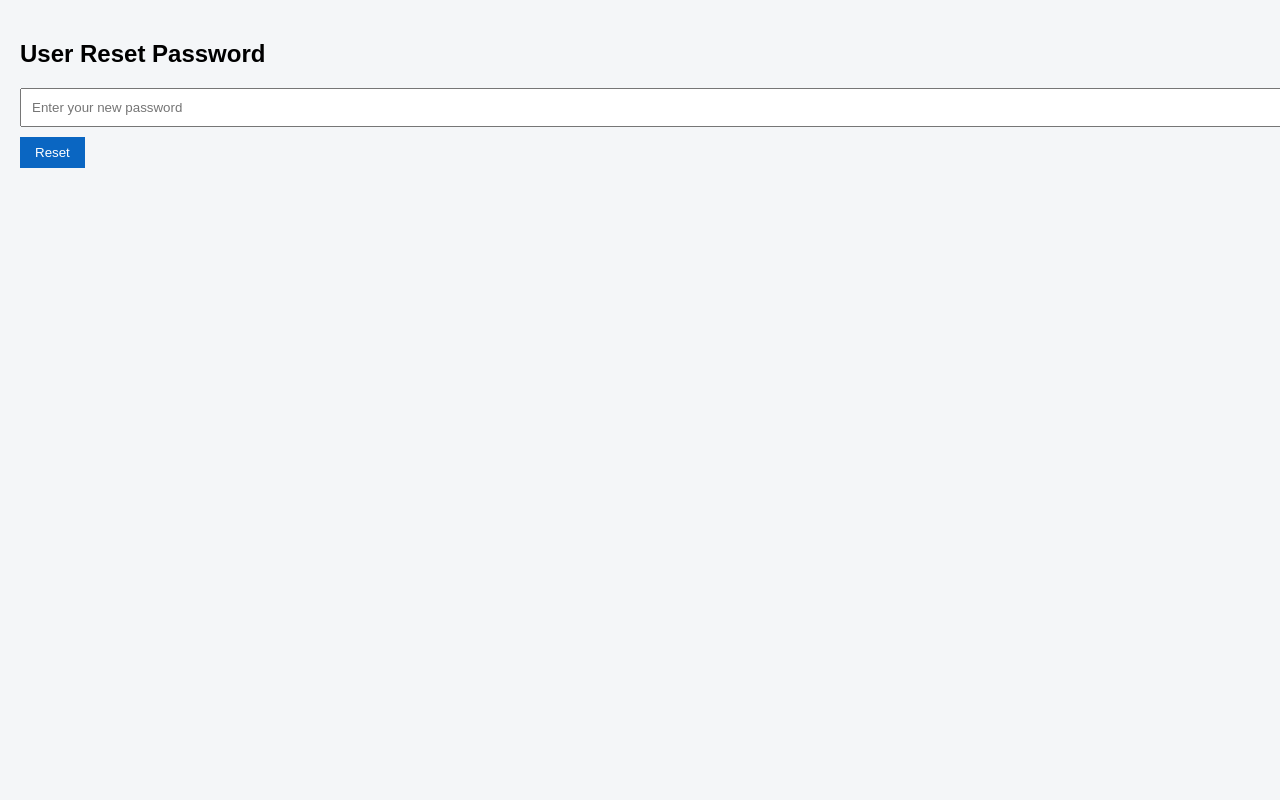
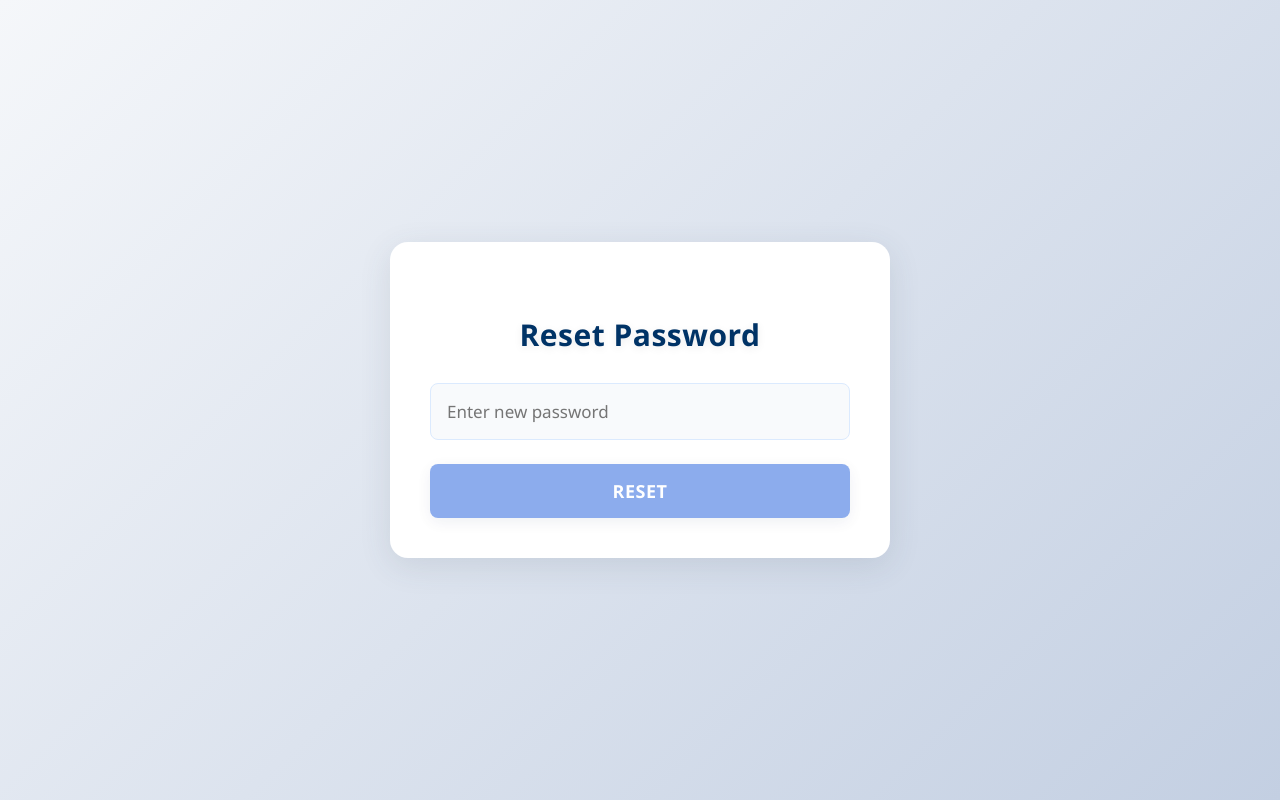
Before and after one commit to Vaibhavgoriya/Job_Portal_MERN_Full, a React (Create React App) app in the folder client/: page /user/reset-password in a window 1280 px wide. Built offline with nearby package versions, Linux system fonts and the light colour scheme.

Commit message:
pela hatu aetlu complete

```diff
--- a/client/src/pages/admin/AddJob.js
+++ b/client/src/pages/admin/AddJob.js
@@ -128,9 +128,14 @@ export default function AddJob({ onAdded }) {
   const submit = async () => {
     try {
       const token = localStorage.getItem("token");
-
+      // Always save technology as array, experience as string
+      const jobData = {
+        ...job,
+        technology: typeof job.technology === "string" ? job.technology.split(",").map(t => t.trim()).filter(Boolean) : [],
+        experience: String(job.experience || "")
+      };
       if (editingId) {
-        const res = await API.put(`/admin/jobs/${editingId}`, job, {
+        const res = await API.put(`/admin/jobs/${editingId}`, jobData, {
           headers: { Authorization: `Bearer ${token}` },
         });
         setEditingId(null);
@@ -140,7 +145,7 @@ export default function AddJob({ onAdded }) {
         setToast("");
         setTimeout(() => setShowEditPopup(false), 2200);
       } else {
-        const res = await API.post("/admin/jobs", job, {
+        const res = await API.post("/admin/jobs", jobData, {
           headers: { Authorization: `Bearer ${token}` },
         });
         onAdded?.(res.data);
@@ -148,7 +153,6 @@ export default function AddJob({ onAdded }) {
         setShowEditPopup(true);
         setTimeout(() => setShowEditPopup(false), 2200);
       }
-
       setJob({
         title: "",
         company: "",
@@ -172,7 +176,7 @@ export default function AddJob({ onAdded }) {
       location: j.location,
       salary: j.salary,
       description: j.description,
-      technology: j.technology || "",
+      technology: Array.isArray(j.technology) ? j.technology.join(", ") : (j.technology || ""),
       experience: j.experience || "",
     });
   };
@@ -303,7 +307,12 @@ export default function AddJob({ onAdded }) {
               <div style={{ fontSize: 12, color: "#555" }}>
                 {j.location} • {j.salary || "Not specified"}
               </div>
-              {/* ...removed Technology and Experience display... */}
+              <div style={{ fontSize: 12, color: "#555" }}>
+                <b>Technology:</b> {Array.isArray(j.technology) ? j.technology.join(", ") : j.technology || "-"}
+              </div>
+              <div style={{ fontSize: 12, color: "#555" }}>
+                <b>Experience:</b> {j.experience || "-"}
+              </div>
             </div>
             {/* ✅ Edit & Delete side by side */}
             <div
--- a/client/src/pages/admin/AdminOtpVerify.js
+++ b/client/src/pages/admin/AdminOtpVerify.js
@@ -50,14 +50,14 @@ function AdminOtpVerify() {
     <div style={{ minHeight: '100vh', background: '#f7fafd', display: 'flex', justifyContent: 'center', alignItems: 'center' }}>
       <div style={{ background: '#fff', borderRadius: 14, boxShadow: '0 2px 16px rgba(0,0,0,0.06)', width: 370, maxWidth: '95vw', padding: '32px 28px', display: 'flex', flexDirection: 'column', alignItems: 'center' }}>
         <h2 style={{ color: '#003366', fontWeight: 900, fontSize: 30, marginBottom: 18, letterSpacing: 0.5, textAlign: 'center', textShadow: '0 2px 8px rgba(0,0,0,0.08)' }}>Verify OTP</h2>
-        <form onSubmit={handleVerify} style={{ width: '100%' }}>
+        <form onSubmit={handleVerify} style={{ width: '100%', display: 'flex', flexDirection: 'column', alignItems: 'center' }}>
           <input
             type="text"
             placeholder="Enter OTP"
             value={otp}
             onChange={e => setOtp(e.target.value)}
             required
-            style={{ width: '100%', padding: '12px', marginBottom: 18, border: '1px solid #e0e0e0', borderRadius: 7, fontSize: 15, background: '#f9fafb', outline: 'none', textAlign: 'center', letterSpacing: 4 }}
+            style={{ width: '60%', minWidth: 120, maxWidth: 220, padding: '12px', marginBottom: 18, border: '1px solid #e0e0e0', borderRadius: 7, fontSize: 15, background: '#f9fafb', outline: 'none', textAlign: 'center', letterSpacing: 4, display: 'block', marginLeft: 'auto', marginRight: 'auto' }}
           />
           <button
             type="submit"
--- a/client/src/pages/user/UserForgotPassword.js
+++ b/client/src/pages/user/UserForgotPassword.js
@@ -1,3 +1,4 @@
+
 import { useState } from "react";
 import axios from "../../api/axios";
 import { useNavigate } from "react-router-dom";
@@ -9,26 +10,32 @@ const UserForgotPassword = () => {
   const sendOtp = async () => {
     try {
       await axios.post("/users/forgot-password", { email });
-      alert("OTP sent to user email");
+      alert("OTP sent to your email");
       navigate("/user/verify-otp", { state: { email } });
     } catch (err) {
-      alert(err.response?.data?.message || "Error");
+      alert(err.response?.data?.message || "Something went wrong");
     }
   };
 
   return (
-    <div style={{ padding: 20 }}>
-      <h2>User Forgot Password</h2>
+    <div style={{ minHeight: '100vh', background: '#f7fafd', display: 'flex', justifyContent: 'center', alignItems: 'center' }}>
+      <div style={{ background: '#fff', borderRadius: 14, boxShadow: '0 2px 16px rgba(0,0,0,0.06)', width: 370, maxWidth: '95vw', padding: '32px 28px', display: 'flex', flexDirection: 'column', alignItems: 'center' }}>
+        <h2 style={{ color: '#003366', fontWeight: 900, fontSize: 30, marginBottom: 18, letterSpacing: 0.5, textAlign: 'center', textShadow: '0 2px 8px rgba(0,0,0,0.08)' }}>Forgot Password?</h2>
         <input
           type="email"
-        placeholder="Enter your user email"
+          placeholder="Enter your email"
           value={email}
-        onChange={(e) => setEmail(e.target.value)}
-        style={{ width: "100%", padding: 10, marginBottom: 10 }}
+          onChange={e => setEmail(e.target.value)}
+          style={{ width: '100%', padding: '12px', marginBottom: 18, border: '1px solid #e0e0e0', borderRadius: 7, fontSize: 15, background: '#f9fafb', outline: 'none' }}
         />
-      <button onClick={sendOtp} disabled={!email}>
+        <button
+          onClick={sendOtp}
+          disabled={!email}
+          style={{ width: '100%', padding: '15px', background: !email ? '#5c8ae6' : 'linear-gradient(90deg, #003366 0%, #0052cc 100%)', color: '#fff', border: 'none', borderRadius: 8, fontWeight: 900, fontSize: 18, letterSpacing: 0.5, cursor: !email ? 'not-allowed' : 'pointer', opacity: !email ? 0.7 : 1, boxShadow: '0 4px 16px rgba(0, 51, 102, 0.10)', textTransform: 'uppercase' }}
+        >
           Send OTP
         </button>
+      </div>
     </div>
   );
 };
--- a/client/src/pages/user/UserResetPassword.js
+++ b/client/src/pages/user/UserResetPassword.js
@@ -1,3 +1,4 @@
+
 import { useState } from "react";
 import axios from "../../api/axios";
 import { useLocation, useNavigate } from "react-router-dom";
@@ -14,7 +15,7 @@ const UserResetPassword = () => {
         email,
         newPassword: password,
       });
-      alert("User password updated");
+      alert("Password updated successfully");
       navigate("/user/login");
     } catch (err) {
       alert(err.response?.data?.message || "Failed to reset password");
@@ -22,18 +23,73 @@ const UserResetPassword = () => {
   };
 
   return (
-    <div style={{ padding: 20 }}>
-      <h2>User Reset Password</h2>
+    <div style={{ minHeight: '100vh', background: 'linear-gradient(135deg, #f5f7fa 0%, #c3cfe2 100%)', display: 'flex', justifyContent: 'center', alignItems: 'center', fontFamily: 'Segoe UI, Arial, sans-serif' }}>
+      <div style={{
+        background: '#fff',
+        borderRadius: 18,
+        boxShadow: '0 8px 32px rgba(60,72,88,0.12)',
+        width: 420,
+        maxWidth: '95vw',
+        padding: '48px 40px 40px 40px',
+        display: 'flex',
+        flexDirection: 'column',
+        alignItems: 'center',
+        transition: 'box-shadow 0.2s',
+      }}>
+        <h2 style={{
+          color: '#003366',
+          fontWeight: 900,
+          fontSize: 30,
+          marginBottom: 28,
+          letterSpacing: 0.5,
+          textAlign: 'center',
+          fontFamily: 'inherit',
+          textShadow: '0 2px 8px rgba(0,0,0,0.08)'
+        }}>
+          Reset Password
+        </h2>
         <input
           type="password"
-        placeholder="Enter your new password"
+          placeholder="Enter new password"
           value={password}
-        onChange={(e) => setPassword(e.target.value)}
-        style={{ width: "100%", padding: 10, marginBottom: 10 }}
+          onChange={e => setPassword(e.target.value)}
+          style={{
+            width: '100%',
+            padding: '16px',
+            marginBottom: 24,
+            border: '1.5px solid #dbeafe',
+            borderRadius: 8,
+            fontSize: 17,
+            background: '#f8fafc',
+            outline: 'none',
+            fontFamily: 'inherit',
+            transition: 'border 0.2s',
+            boxSizing: 'border-box',
+          }}
         />
-      <button onClick={resetPassword} disabled={!password}>
+        <button
+          onClick={resetPassword}
+          disabled={!password}
+          style={{
+            width: '100%',
+            padding: '15px',
+            background: !password ? '#5c8ae6' : 'linear-gradient(90deg, #003366 0%, #0052cc 100%)',
+            color: '#fff',
+            border: 'none',
+            borderRadius: 8,
+            fontWeight: 900,
+            fontSize: 18,
+            letterSpacing: 0.5,
+            cursor: !password ? 'not-allowed' : 'pointer',
+            opacity: !password ? 0.7 : 1,
+            boxShadow: '0 4px 16px rgba(0, 51, 102, 0.10)',
+            textTransform: 'uppercase',
+            fontFamily: 'inherit',
+          }}
+        >
           Reset
         </button>
+      </div>
     </div>
   );
 };
```
Also changed, not shown: client/src/pages/user/Dashboard.js (+52 -5 lines), client/src/pages/user/UserOtpVerify.js (+24 -12 lines), 5 other files (tests, documents, lock files or other folders). Lines whose indentation alone changed are shown as unchanged.
